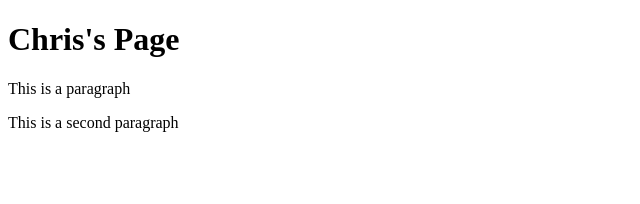
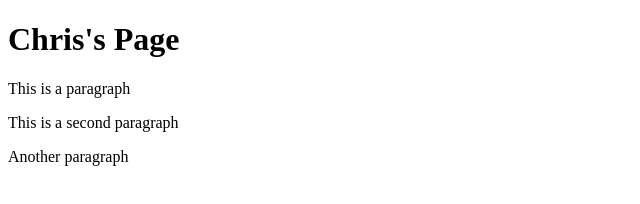
Before and after one commit to paineac/git-test, a website: page index.html in a window 1280 px wide. Shown: the whole page, without its empty margins (0-640 px from the left). Drawn offline with Linux system fonts and the light colour scheme.

Commit message:
Fourth Commit

```diff
--- a/index.html
+++ b/index.html
@@ -8,5 +8,6 @@
             <h1>Chris's Page</h1>
             <p>This is a paragraph</p>
             <p>This is a second paragraph</p>
+            <p>Another paragraph</p>
     </body>
 </html>
```
Also changed, not shown: package.json (added, +24 -0 lines), 2 other files.
